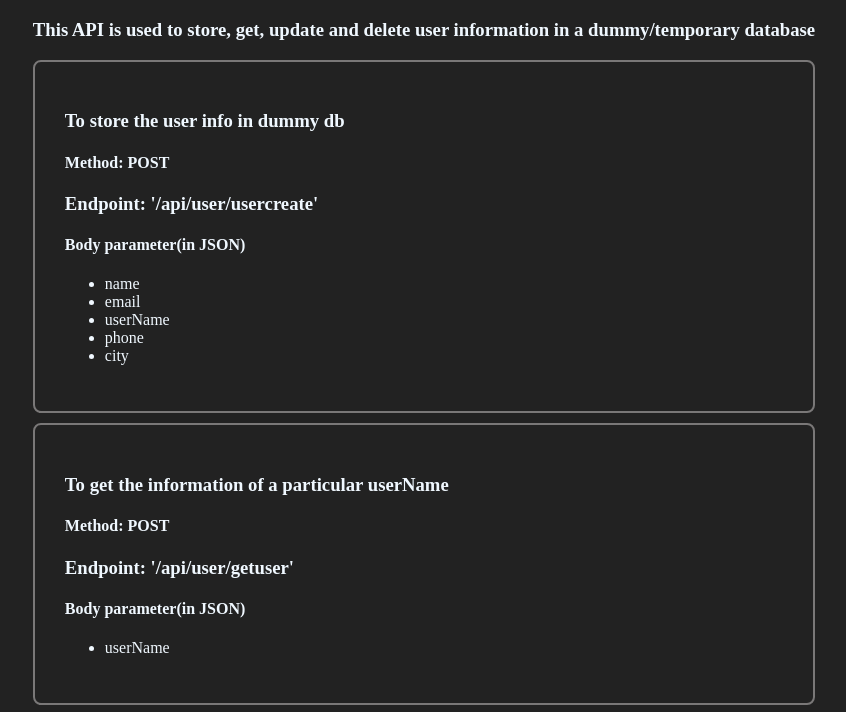
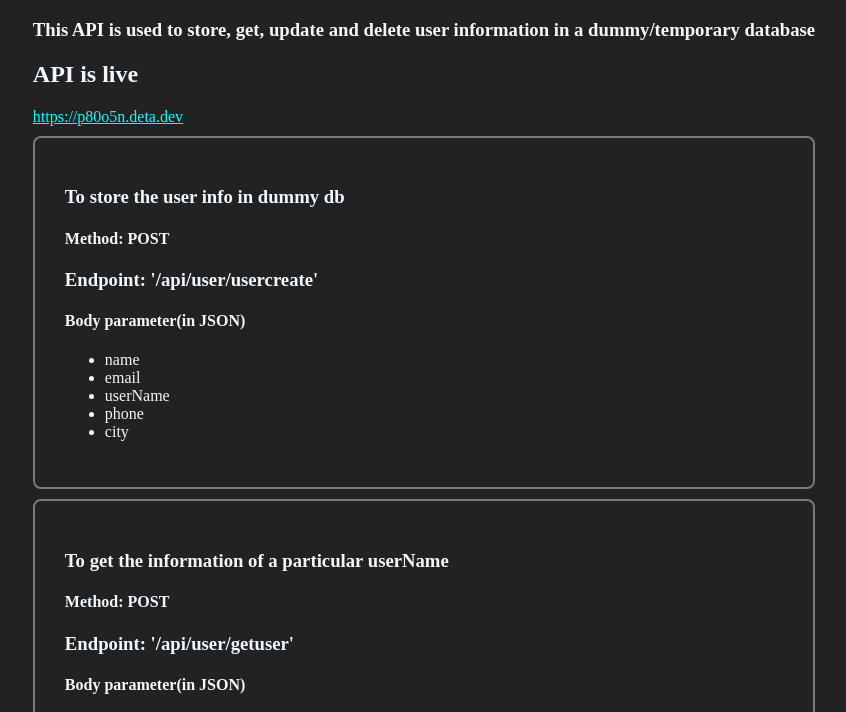
Before and after one commit to sksachin7z2/Microtask1, a website: page landing.html in a window 1280 px wide. Shown: the part 69-781 px from the top of the page, without its empty margins (216-1062 px from the left). Drawn offline with Linux system fonts and the light colour scheme.

Commit message:
some fixes

```diff
--- a/landing.html
+++ b/landing.html
@@ -16,6 +16,8 @@
             <div>
                 <h3>This API is used to store, get, update and delete user information in a dummy/temporary database</h3>
             </div>
+            <h2>API is live</h2>
+            <a class="link" href="https://p80o5n.deta.dev" target="_blank" rel="noopener noreferrer">https://p80o5n.deta.dev</a>
             <div>
                 <div class="card my">
                     <h3>To store the user info in dummy db</h3>
--- a/public/style.css
+++ b/public/style.css
@@ -14,3 +14,6 @@ body{
     background-color: rgb(34, 34, 34);
     color:aliceblue
 }
+.link{
+    color:aqua
+}
```
